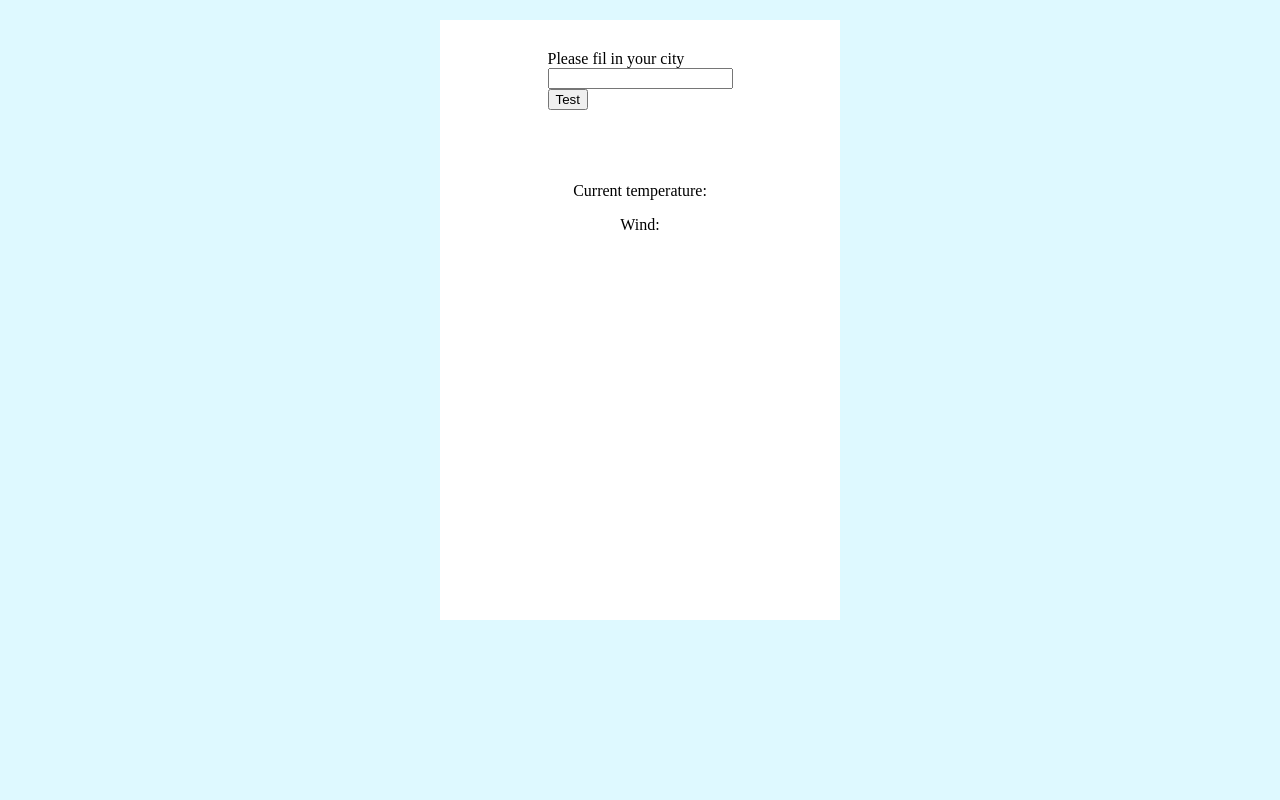
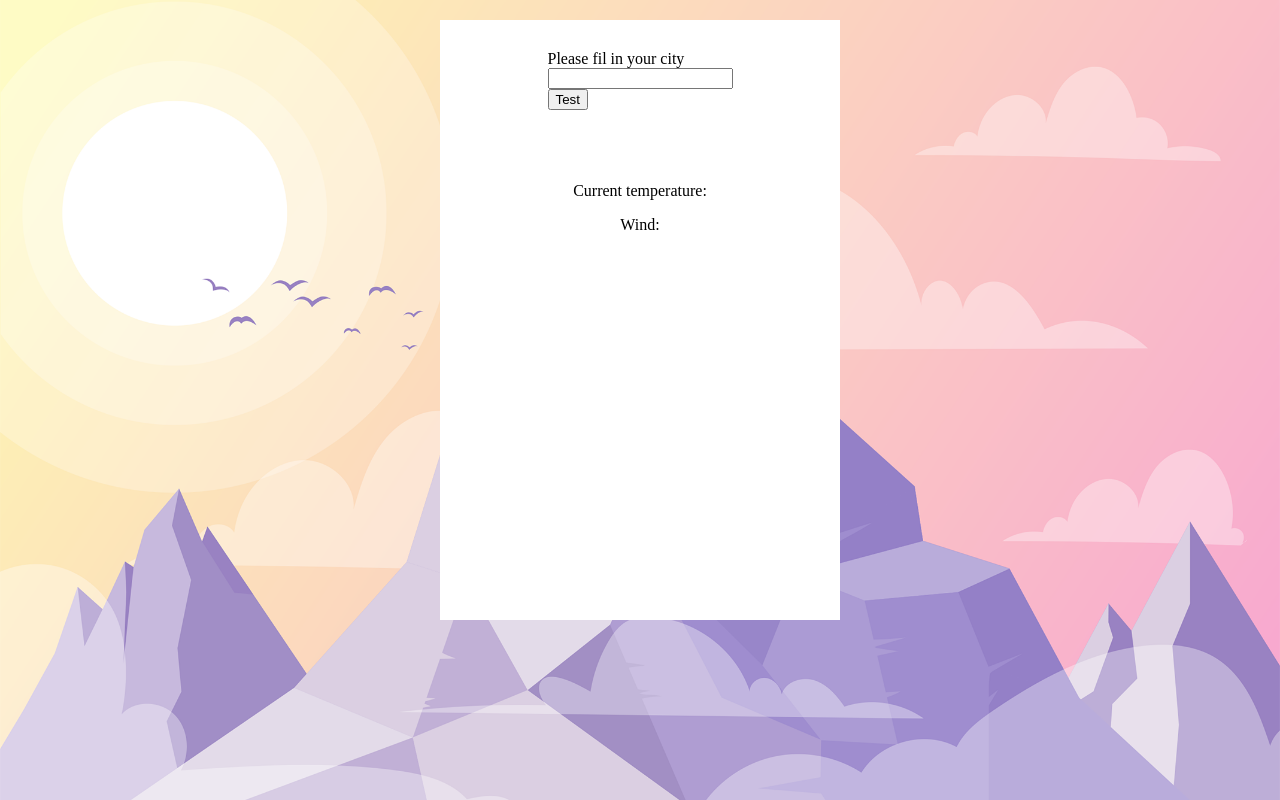
Before and after one commit to ilaria-orlando/weather-app, a plain HTML site: page index.html in a window 1280 px wide. Drawn offline with Linux system fonts and the light colour scheme.

Commit message:
add different background for day and night

```diff
--- a/script.js
+++ b/script.js
@@ -9,6 +9,7 @@
     let fiveDaysTemp = document.getElementById("5daysTemp");
     let fiveDaysWeather = document.getElementById("5daysWeather");
     let weekdayHTML = document.getElementById("weekday");
+    let root = document.getElementsByTagName( 'html' )[0];
     let longitude;
     let latitude;
     let currentTemp;
@@ -21,7 +22,20 @@
     let day = d.getDay();
     let weekday = ["Sun", "Mon", "Tue", "Wed", "Thur", "Fri", "Sat"]
     let weekdayTable = [];
+    let hourDay = d.getHours();
 
+    //set background day and night by adding a class to the HTML tag
+    backgroundChange = () =>{
+        if(hourDay < 6 || hourDay > 18){
+            root.setAttribute("class", "night");
+        }
+        else{
+            root.setAttribute("class", "day");
+        }
+
+    }
+
+    backgroundChange();
 
 
     //hide image until city and forecast is loaded
--- a/style.css
+++ b/style.css
@@ -1,5 +1,18 @@
-body{
-    background-color: #def9ff;
+
+.day {
+    background: url("img/backgroundday.png") no-repeat center center fixed;
+    -webkit-background-size: cover;
+    -moz-background-size: cover;
+    -o-background-size: cover;
+    background-size: cover;
+}
+
+.night{
+    background: url("img/backgroundnight.png") no-repeat center center fixed;
+    -webkit-background-size: cover;
+    -moz-background-size: cover;
+    -o-background-size: cover;
+    background-size: cover;
 }
 
 .top_aligner {
```
Also changed, not shown: img/backgroundday.png (added), img/backgroundnight.png (added).
